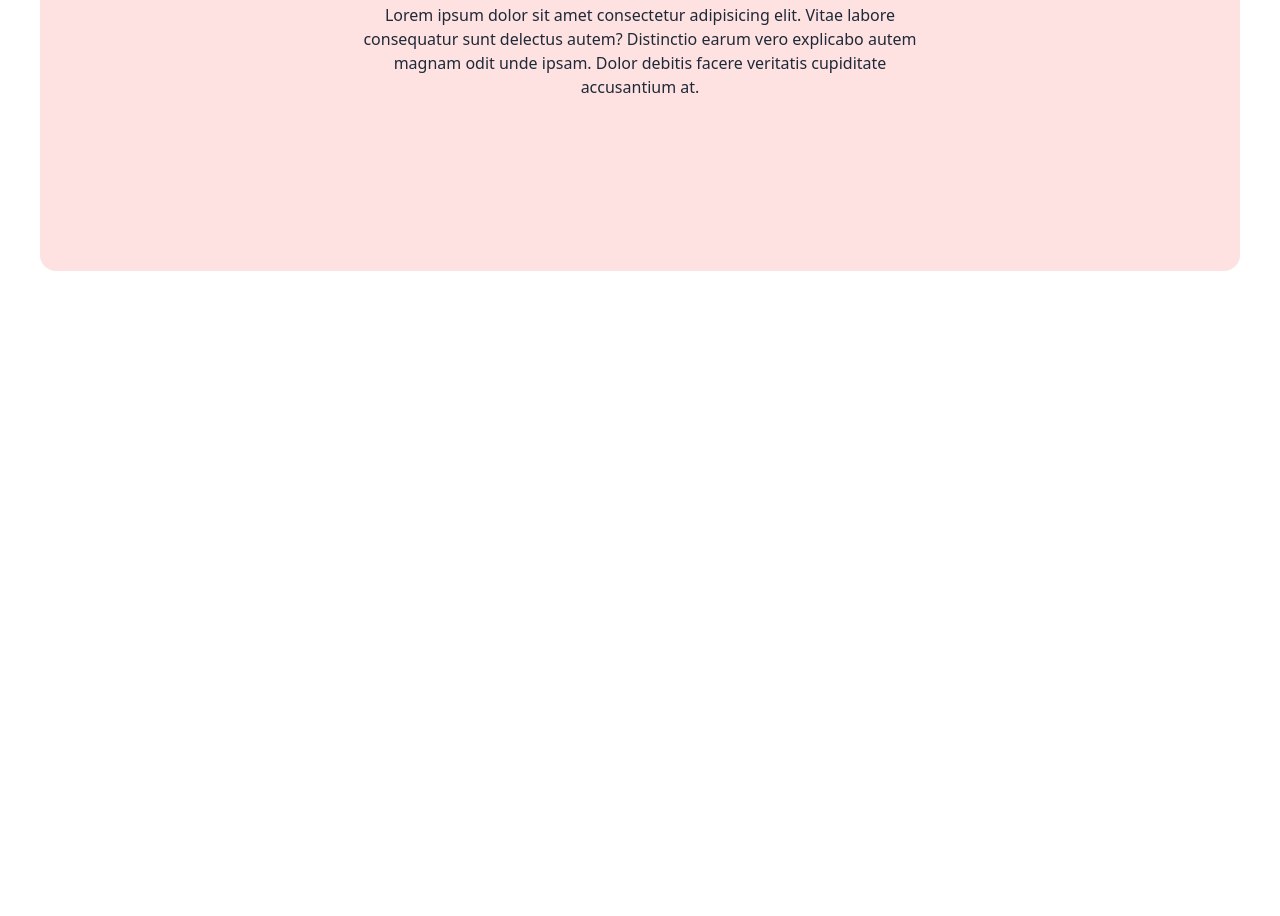
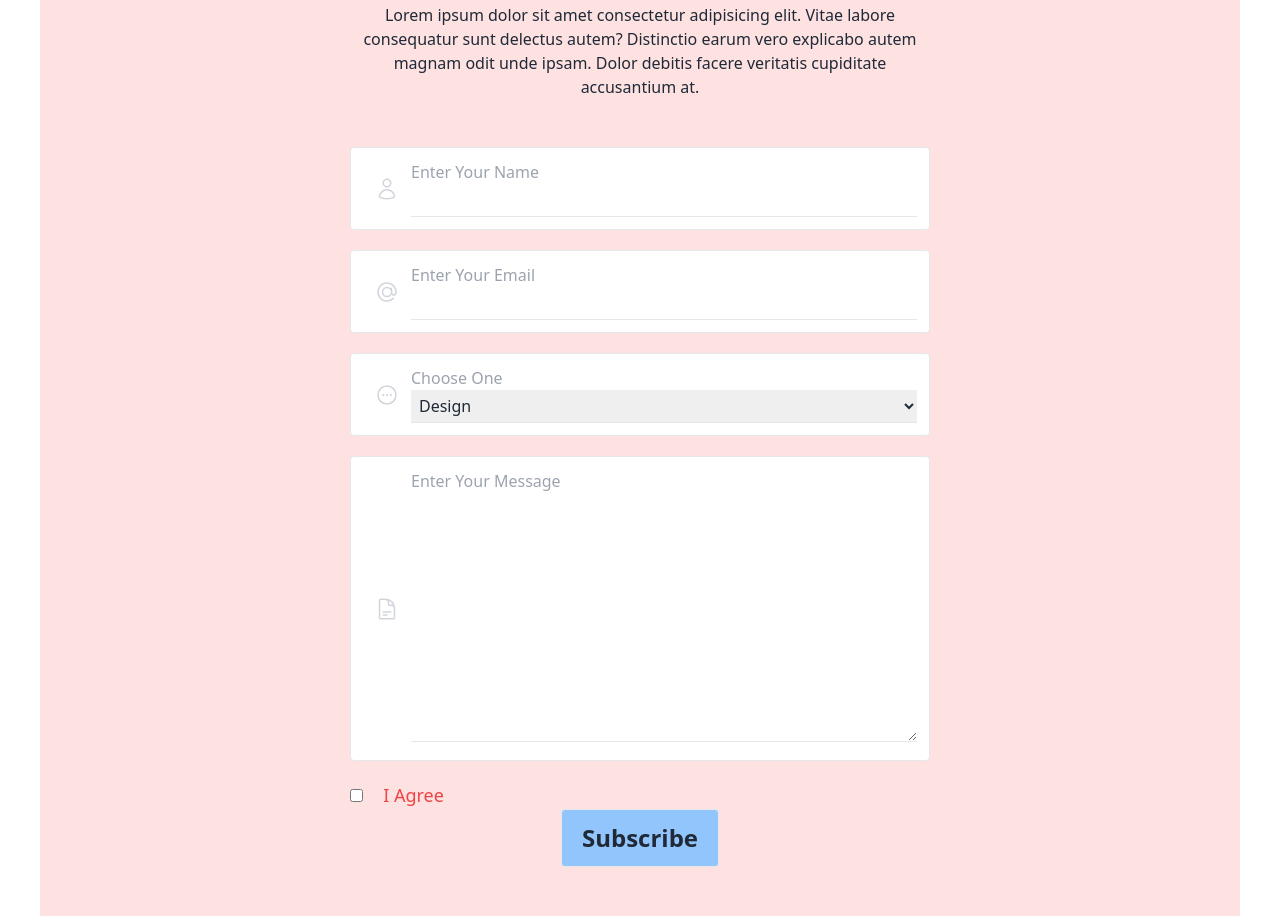
Before and after one commit to viswaaofficial/Tail-Wind-CSS, a plain HTML site: page index.html in a window 1280 px wide. Shown: the part 9064-9980 px from the top of the page. Before the commit the page ends 9415 px from the top, so only its background shows below. Drawn offline with nearby package versions, Linux system fonts and the light colour scheme.

Commit message:
Contact Us

```diff
--- a/index.html
+++ b/index.html
@@ -571,6 +571,66 @@
                         Lorem ipsum dolor sit amet consectetur adipisicing elit. Vitae labore consequatur sunt delectus autem? Distinctio earum vero explicabo autem magnam odit unde ipsam. Dolor debitis facere veritatis cupiditate accusantium at.
                     </p>
                 </div>
+                <div class="mt-12 lg:w-1/2 mx-auto">
+                    <form action="">
+                        <div class="flex border bg-white p-3 rounded focus-within:border-purple-500">
+                            <div class="w-auto flex px-3 text-gray-300">
+                                <svg xmlns="http://www.w3.org/2000/svg" fill="none" viewBox="0 0 24 24" stroke-width="1.5" stroke="currentColor" class="my-auto w-6 h-6">
+                                    <path stroke-linecap="round" stroke-linejoin="round" d="M15.75 6a3.75 3.75 0 1 1-7.5 0 3.75 3.75 0 0 1 7.5 0ZM4.501 20.118a7.5 7.5 0 0 1 14.998 0A17.933 17.933 0 0 1 12 21.75c-2.676 0-5.216-.584-7.499-1.632Z" />
+                                  </svg>
+                            </div>
+                            <div class="w-full">
+                                <span class="block text-gray-400">Enter Your Name</span>
+                                <input type="text" class="w-full p-1 focus:outline-none border-b">
+                            </div>
+                        </div>
+                        <div class="flex border bg-white p-3 rounded focus-within:border-purple-500 mt-5">
+                            <div class="w-auto flex px-3 text-gray-300">
+                                <svg xmlns="http://www.w3.org/2000/svg" fill="none" viewBox="0 0 24 24" stroke-width="1.5" stroke="currentColor" class="w-6 h-6 my-auto">
+                                    <path stroke-linecap="round" stroke-linejoin="round" d="M16.5 12a4.5 4.5 0 1 1-9 0 4.5 4.5 0 0 1 9 0Zm0 0c0 1.657 1.007 3 2.25 3S21 13.657 21 12a9 9 0 1 0-2.636 6.364M16.5 12V8.25" />
+                                  </svg>
+                            </div>
+                            <div class="w-full">
+                                <span class="block text-gray-400">Enter Your Email</span>
+                                <input type="text" class="w-full p-1 focus:outline-none border-b">
+                            </div>
+                        </div>
+                        <div class="flex border bg-white p-3 rounded focus-within:border-purple-500 mt-5">
+                            <div class="w-auto flex px-3 text-gray-300">
+                                <svg xmlns="http://www.w3.org/2000/svg" fill="none" viewBox="0 0 24 24" stroke-width="1.5" stroke="currentColor" class="w-6 h-6 my-auto">
+                                    <path stroke-linecap="round" stroke-linejoin="round" d="M8.625 12a.375.375 0 1 1-.75 0 .375.375 0 0 1 .75 0Zm0 0H8.25m4.125 0a.375.375 0 1 1-.75 0 .375.375 0 0 1 .75 0Zm0 0H12m4.125 0a.375.375 0 1 1-.75 0 .375.375 0 0 1 .75 0Zm0 0h-.375M21 12a9 9 0 1 1-18 0 9 9 0 0 1 18 0Z" />
+                                </svg>
+                            </div>
+                            <div class="w-full">
+                                <span class="block text-gray-400">Choose One</span>
+                                <select class="w-full p-1 focus:outline-none border-b" name="" id="">
+                                    <option value="Design">Design</option>
+                                    <option value="Web Development">Web Development</option>
+                                    <option value="Digital Marketting">Digital Marketting</option>
+                                    <option value="SEO">SEO</option>
+                                </select>
+                            </div>
+                        </div>
+                        <div class="flex border bg-white p-3 rounded focus-within:border-purple-500 mt-5">
+                            <div class="w-auto flex px-3 text-gray-300">
+                                <svg xmlns="http://www.w3.org/2000/svg" fill="none" viewBox="0 0 24 24" stroke-width="1.5" stroke="currentColor" class="w-6 h-6 my-auto">
+                                    <path stroke-linecap="round" stroke-linejoin="round" d="M19.5 14.25v-2.625a3.375 3.375 0 0 0-3.375-3.375h-1.5A1.125 1.125 0 0 1 13.5 7.125v-1.5a3.375 3.375 0 0 0-3.375-3.375H8.25m0 12.75h7.5m-7.5 3H12M10.5 2.25H5.625c-.621 0-1.125.504-1.125 1.125v17.25c0 .621.504 1.125 1.125 1.125h12.75c.621 0 1.125-.504 1.125-1.125V11.25a9 9 0 0 0-9-9Z" />
+                                  </svg>
+                            </div>
+                            <div class="w-full">
+                                <span class="block text-gray-400">Enter Your Message</span>
+                                <textarea class="w-full p-1 focus:outline-none border-b" name="" id="" cols="30" rows="10"></textarea>
+                            </div>
+                        </div>
+                        <div class="mt-5">
+                            <input type="checkbox" class="mr-4"> <span class="text-red-500 text-2xl md:text-lg">I Agree</span>
+                        </div>
+                        <div class="flex justify-center mt-5 md:mt-0">
+                            <button class="w-full md:w-auto px-5 py-3 bg-blue-300 rounded text-2xl font-bold hover:bg-blue-100 border hover:border-black">Subscribe</button>
+                        </div>
+                        </div>
+                    </form>
+                </div>
             </div>
         </section>
 
```
